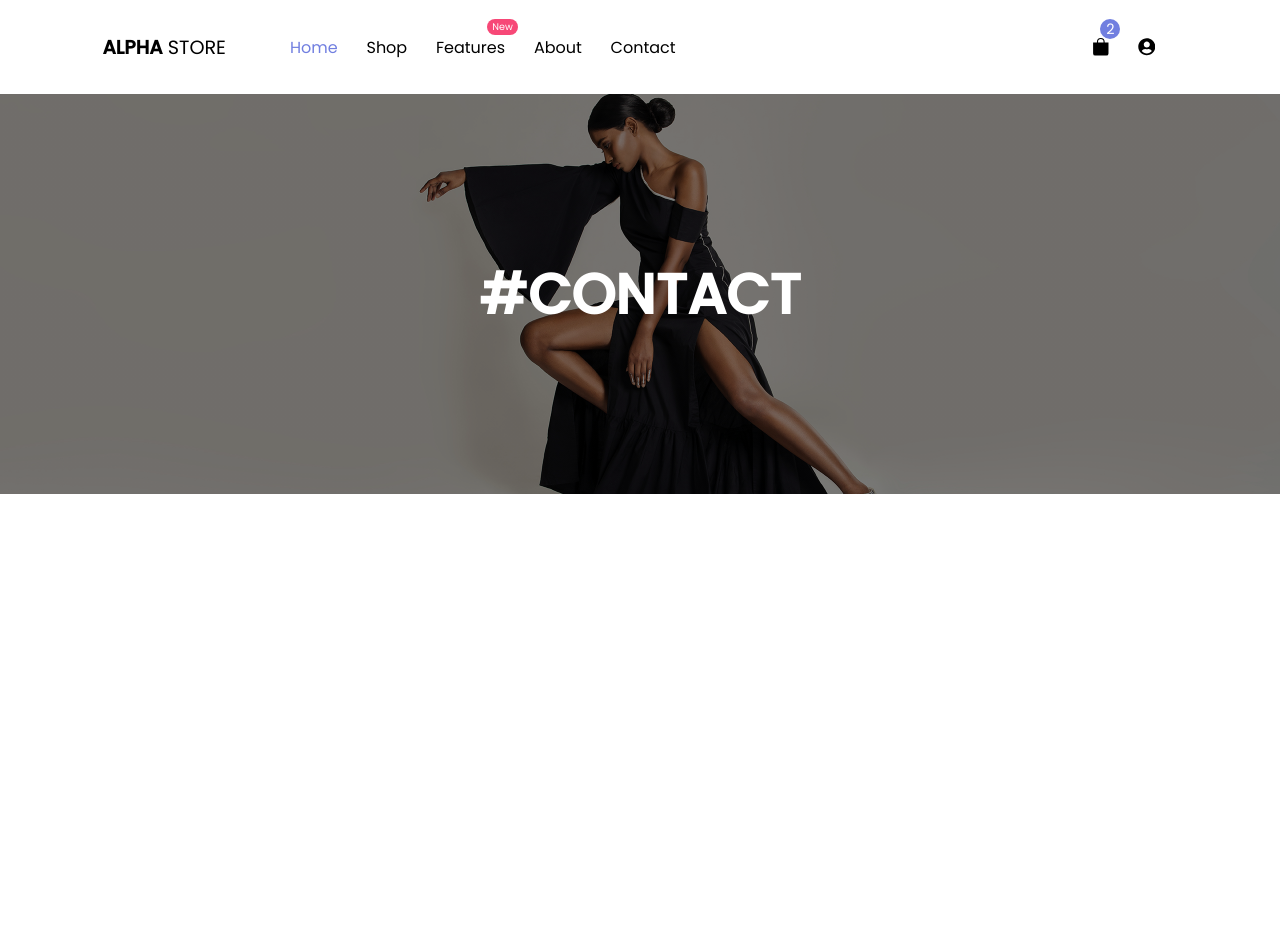
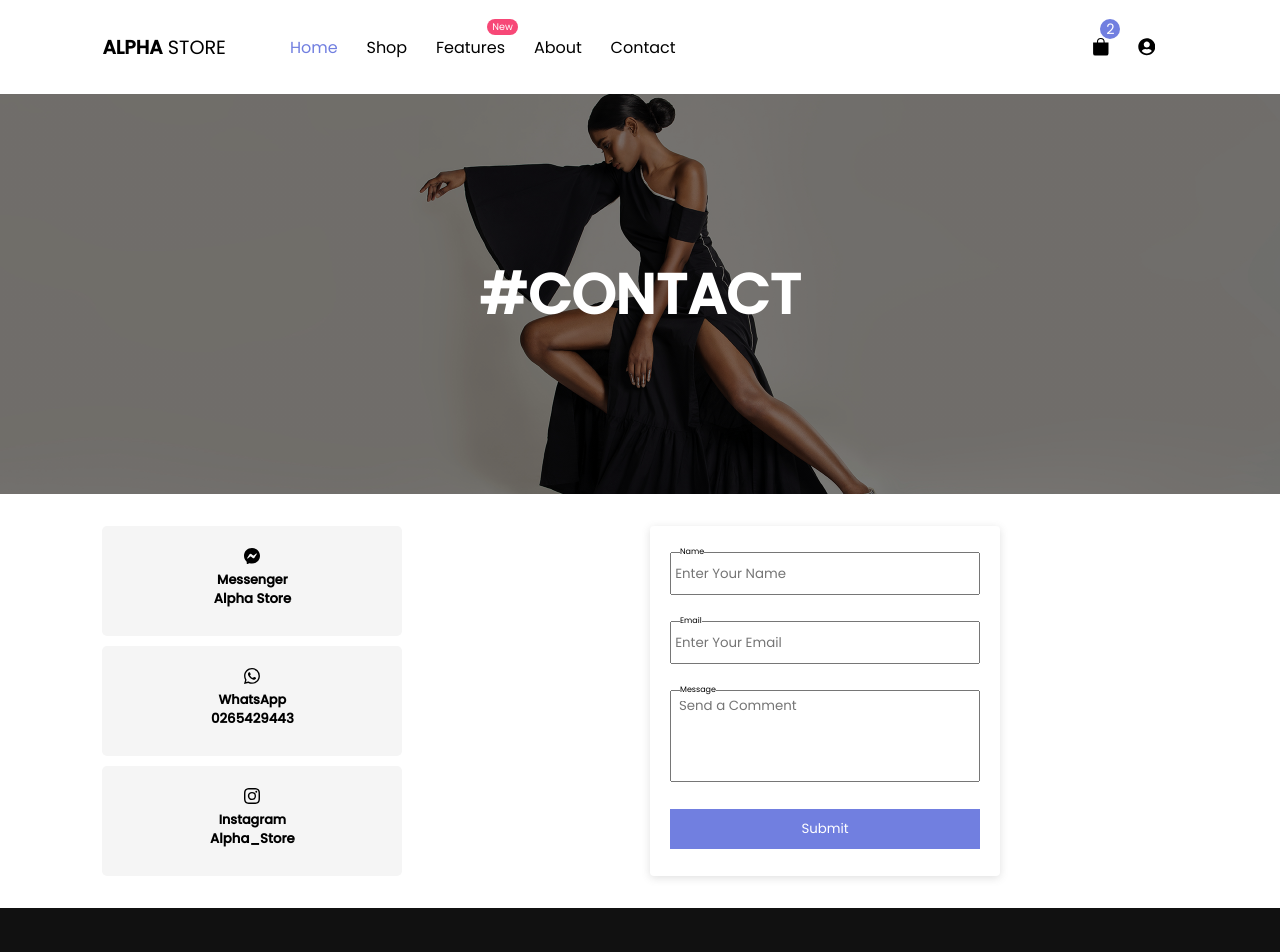
Before and after one commit to Ernest99/react-shop-project, a React (Create React App) app: page /contact in a window 1280 px wide. Shown: the top 952 px of the page. Before the commit the page ends 800 px from the top, so only its background shows below. Built offline with nearby package versions, Linux system fonts and the light colour scheme; a web font is replaced by a local one.

Commit message:
added contact content

```diff
--- a/src/components/Contact.jsx
+++ b/src/components/Contact.jsx
@@ -1,6 +1,8 @@
 import React from 'react'
 import Nav from './Nav'
 import './contact.css'
+import * as BsIcon from 'react-icons/bs'
+import Footer from './Footer'
 
 const Contact = () => {
   return (
@@ -9,7 +11,48 @@ const Contact = () => {
         <div className="contact">
         <h1>#CONTACT</h1>
         </div>
+        <section>
+          <div className="contact_container">
+            <div className="contact_l">
+           <div className="box">
+            <BsIcon.BsMessenger/>
+            <h3>Messenger</h3>
+            <h5>Alpha Store</h5>
+           </div>
+           <div className="box">
+            <BsIcon.BsWhatsapp/>
+            <h3>WhatsApp</h3>
+            <h5>0265429443</h5>
+           </div>
+           <div className="box">
+            <BsIcon.BsInstagram/>
+            <h3>Instagram</h3>
+            <h5>Alpha_Store</h5>
+           </div>
+            </div>
+            <div className="contact_r">
+              <form action="#">
+                <div className="input_field">
+                  <label>Name</label>
+                  <input type="text" placeholder='Enter Your Name'/>
+                </div>
+                <div className="input_field">
+                  <label>Email</label>
+                  <input type="email" placeholder='Enter Your Email'/>
+                </div>
+                <div className="input_field">
+                  <label>Message</label>
+                <textarea placeholder='Send a Comment' rows="4"></textarea>
+                </div>
+                <div className='contact_btn'>
+                <button>Submit</button>
+                </div>
 
+              </form>
+            </div>
+          </div>
+        </section>
+        <Footer/>
     </div>
   )
 }
--- a/src/components/contact.css
+++ b/src/components/contact.css
@@ -13,3 +13,93 @@
     font-family: var(--text-font);
     color: var(--white);
 }
+.contact_container{
+    display: grid;
+    grid-template-columns: repeat(auto-fit,minmax(200px, 1fr));
+    justify-content: center;
+    gap: 20px;
+}
+.contact_l{
+    display: grid;
+    gap: 10px;
+}
+.contact_container .box{
+    width: 100%;
+    max-width: 300px;
+    background: #f5f5f5;
+    padding: 20px;
+    text-align: center;
+    font-family: var(--text-font);
+    border-radius: 5px;
+}
+.box h3:hover{
+    color: var(--color-primary);
+}
+.contact_container .box:hover h3{
+    color: var(--color-primary);
+}
+form{
+    font-family: var(--text-font);
+    width: 100% !important;
+    display: block;
+    box-shadow: rgba(99, 99, 99, 0.2) 0px 2px 8px 0px;
+    padding: 10px !important;
+
+}
+.input_field{
+    position: relative;
+    padding: 10px;
+}
+.input_field label{
+    font-size: 8px;
+    position: absolute;
+    left: 20px;
+    top: 10px;
+    background: var(--white);
+}
+.input_field input{
+caret-color: var(--color-primary);
+}
+.input_field input:focus, textarea:focus{
+    outline:1px solid var(--color-primary);
+    transition: .3s ease;
+    border: none;
+}
+.input_field input::placeholder,.input_field input{
+    font-family: var(--text-font);
+}
+
+textarea{
+    width: 100% !important;
+    resize: none;
+    padding: 5px 8px;
+    font-family: var(--text-font);
+}
+.contact_r button{
+width: 100%;
+padding: 10px 0px;
+background: var(--color-primary);
+border: none;
+color: var(--white);
+font-family: var(--text-font);
+cursor: pointer;
+
+}
+.contact_r{
+    width: 100%;
+}
+.contact_btn{
+    padding: 10px;
+}
+/* =====  media queries ===== */
+
+@media screen and (max-width: 500px){
+    .contact_container .box{
+        max-width: 100%;
+    }
+}
+@media  screen and (max-width: 415px) {
+    .contact h1{
+        font-size: 2rem;
+    }
+}
--- a/src/components/footer.css
+++ b/src/components/footer.css
@@ -95,11 +95,12 @@ footer{
 .copyright p{
     color: var(--white);
     font-family: var(--text-font);
+    font-size: .8rem;
 }
 .copyright p span{
     color: var(--color-primary);
 }
 .copyright img{
     width: 100%;
-    max-width: 200px;
+    max-width: 150px;
 }
```
